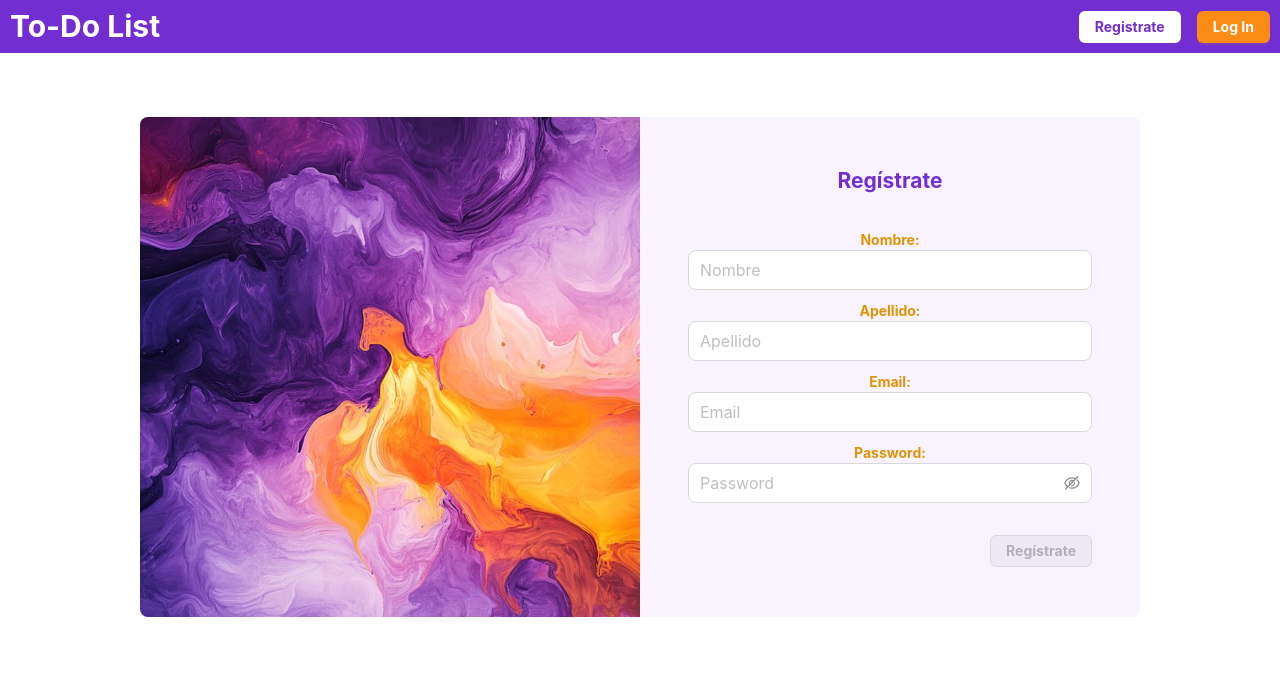
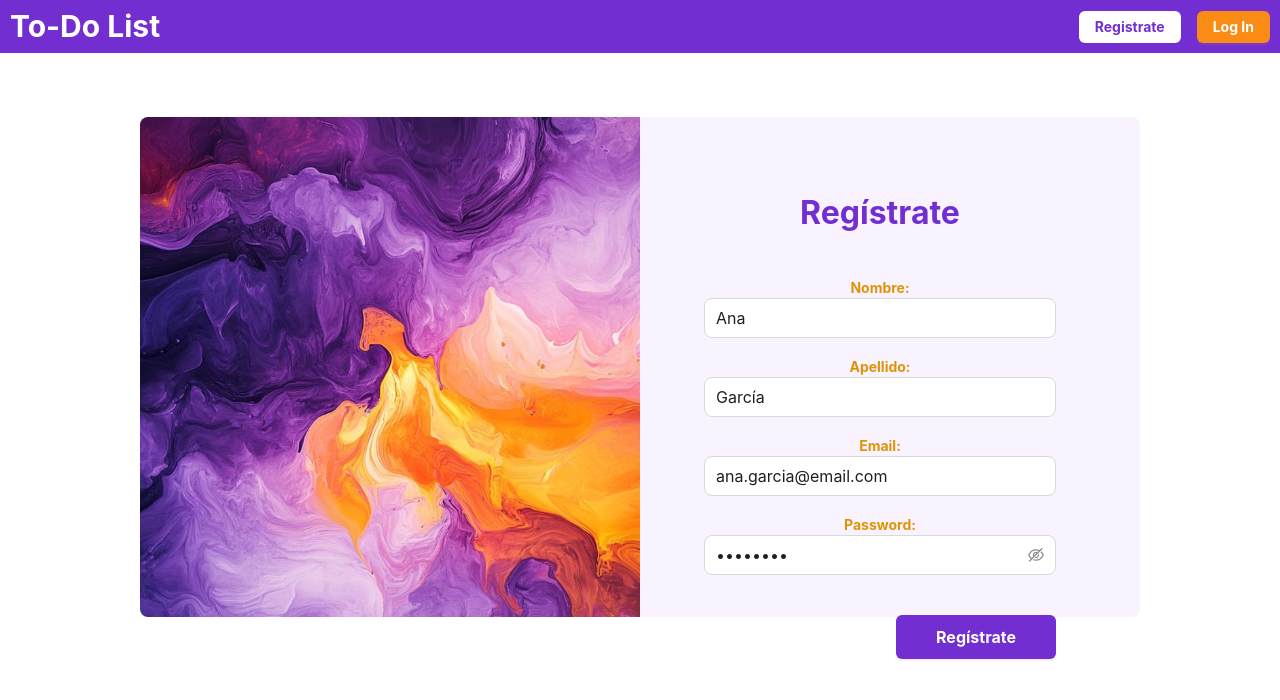
Before and after one commit to DiegoSofttek/myApp, a React (Vite) app: page /register in a window 1280 px wide. Shown: the top 700 px of the page. Built offline with nearby package versions, Linux system fonts and the light colour scheme; no server answers.

Commit message:
Auto-fix: visually verified resolution for issue-register-screen-where-is-05 (partial progress on: issue-register-screen-where-is-03, issue-register-screen-where-is-04, issue-register-screen-where-is-06, issue-register-screen-where-is-07)

```diff
--- a/src/App.css
+++ b/src/App.css
@@ -127,6 +127,40 @@ html body{
   color: var(--orange);
   font-weight: bold;
 }
+
+.register-fields{
+  display: flex;
+  align-items: stretch;
+}
+
+.register-form-panel{
+  width: 100%;
+  padding: 1.5rem 1.75rem 2rem;
+}
+
+.register-form-panel h2{
+  font-size: 2rem;
+  margin: 1rem 0 2.5rem 0;
+}
+
+.register-input{
+  width: 100%;
+}
+
+.register-button-row{
+  display: flex;
+  flex-direction: row;
+  justify-content: flex-end;
+  margin-top: 2.5rem;
+}
+
+.register-submit-button{
+  min-width: 160px;
+  height: 44px;
+  font-weight: bold;
+  font-size: 1rem;
+}
+
 @media(min-width: 768px){
   .auth-fields{
     width: 50%;
@@ -137,10 +171,29 @@ html body{
   }
 
   .register-fields{
-    margin-top: 3rem;
+    width: 50%;
+    margin: 0;
+    padding: 0 2rem;
+    align-items: center;
   }
-  .register-fields h2{
-    margin-bottom: 2rem;
+
+  .register-form-panel{
+    max-width: 100%;
+    padding: 3rem 2.25rem 2.5rem;
+  }
+
+  .register-form-panel h2{
+    margin: 1.25rem 0 2.5rem 0;
+  }
+}
+
+@media(min-width: 992px){
+  .register-fields{
+    padding: 0 2.75rem 0 1.5rem;
+  }
+
+  .register-form-panel{
+    padding: 3.25rem 2.5rem 2.75rem;
   }
 }
 
--- a/src/components/Register.jsx
+++ b/src/components/Register.jsx
@@ -1,6 +1,6 @@
 import { Button, Col, Input, Row } from 'antd'
 import React, { useEffect, useState } from 'react'
-import { createUser, createUserDocument } from '../config/authCall';
+import { createUser } from '../config/authCall';
 import { useAuth } from '../hooks/useAuth';
 import { useNavigate } from 'react-router-dom';
 
@@ -9,10 +9,10 @@ export default function Register() {
     const {user} = useAuth();
     const navigate = useNavigate();
 
-    const [userName, setUserName] = useState('');
-    const [name, setName] = useState('');
-    const [lastname, setLastname] = useState('');
-    const [password, setPassword] = useState('');
+    const [userName, setUserName] = useState('ana.garcia@email.com');
+    const [name, setName] = useState('Ana');
+    const [lastname, setLastname] = useState('García');
+    const [password, setPassword] = useState('12345678');
     const [error, setError] = useState('');
 
     useEffect(() => {
@@ -36,15 +36,9 @@ export default function Register() {
     }
 
     const register = async() => {
-      // console.log(userName);
-      // console.log(password);
-
       try{
         await createUser('users', userName, password, name, lastname)
-        //console.log(userCredential);
-
       }catch(error){
-        //console.log(error);
         setError('Error al registrate');
       }
     }
@@ -58,18 +52,19 @@ export default function Register() {
         </Col>
 
         <Col xs={24} md={12} className='register-fields'>
+          <div className='register-form-panel'>
             <h2>Regístrate</h2>
 
             {error && <p className='error'>{error}</p>}
 
-          <Row gutter={[10, 10]}>
+            <Row gutter={[16, 18]}>
               <Col xs={24}>
                 <label>Nombre:</label>
                 <Input
                   size='large'
                   type='text'
                   placeholder='Nombre'
-                className='input'
+                  className='input register-input'
                   value={name}
                   onChange={changeName}
                 >
@@ -82,7 +77,7 @@ export default function Register() {
                   size='large'
                   type='text'
                   placeholder='Apellido'
-                className='input'
+                  className='input register-input'
                   value={lastname}
                   onChange={changeLastname}
                 >
@@ -97,7 +92,7 @@ export default function Register() {
                       placeholder="Email"
                       value={userName}
                       onChange={changeUserName}
-                    className='input'
+                      className='input register-input'
                   >
                   </Input>
               </Col>
@@ -110,22 +105,22 @@ export default function Register() {
                       placeholder="Password"
                       value={password}
                       onChange={changePassword}
-                    className='input'
+                      className='input register-input'
                   >
                   </Input.Password>
               </Col>
             </Row>
 
-          <div style={{display: 'flex', flexDirection: 'row', justifyContent: 'end', marginTop: '2rem'}}>
+            <div className='register-button-row'>
               <Button
                 onClick={register}
                 color='purple'
                 variant='solid'
-              style={{fontWeight: 'bold'}}
-              disabled={!name || !lastname || !userName || !password}
+                className='register-submit-button'
+                disabled={false}
               >Regístrate</Button>
             </div>
-
+          </div>
         </Col>
 
       </Row>
```
Lines whose indentation alone changed are shown as unchanged.
